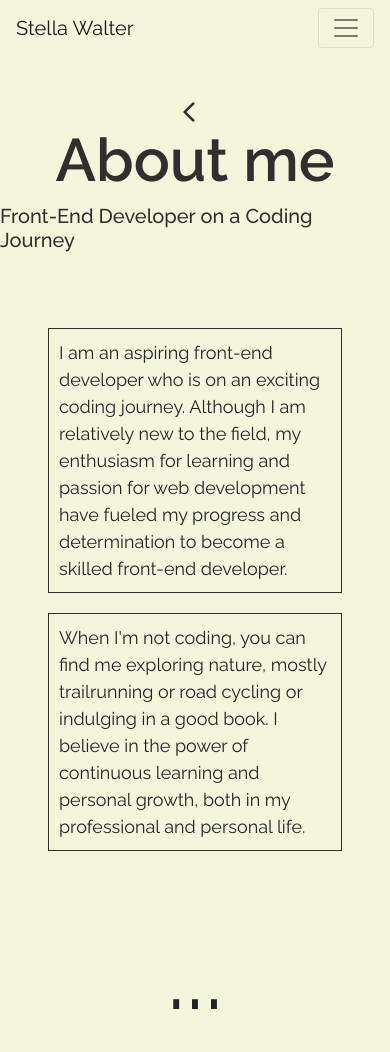
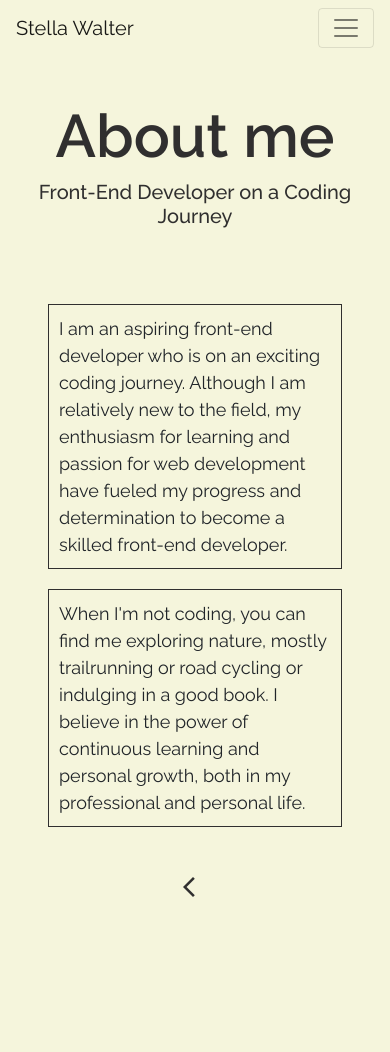
Before and after one commit to stellawltr/portfolio, a plain HTML site: page about.html in a window 390 px wide. Shown: the top 1052 px of the page. Drawn offline with nearby package versions, Linux system fonts and the light colour scheme.

Commit message:
about-page / responsiveness added

```diff
--- a/about.html
+++ b/about.html
@@ -52,12 +52,8 @@
         </div>
     </nav>
 
-
-    <a class="back" href="index.html"><span class="material-symbols-outlined">
-            arrow_back_ios
-        </span></a>
-    <h1>About me </h1>
-    <h2>Front-End Developer on a Coding Journey</h2>
+    <h1 class="text-center">About me </h1>
+    <h2 class="text-center">Front-End Developer on a Coding Journey</h2>
     <div class="container">
         <div class="row p-5">
             <div class="row about-me-box d-md-block">
@@ -87,9 +83,9 @@
         </div>
     </div>
 
-    <p class="text-center">
-        <span class="more-to-come">...</span>
-    </p>
+    <a class="back" href="index.html"><span class="material-symbols-outlined">
+            arrow_back_ios
+        </span></a>
 
 
     <br />
```
